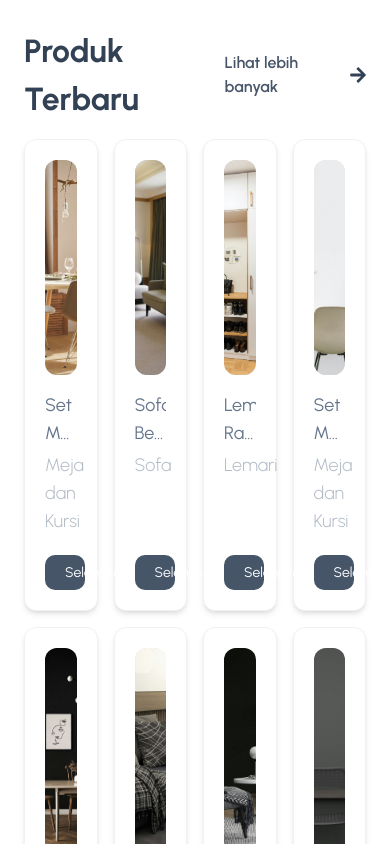
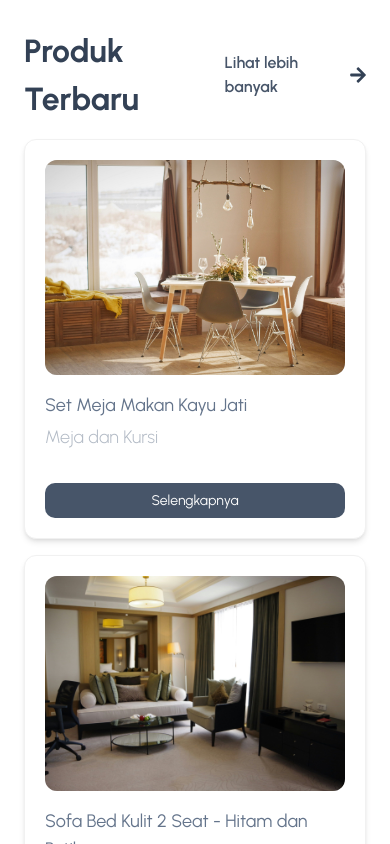
Before and after one commit to salimsulaiman/jatiunggul, a Next.js app: page /product in a window 390 px wide. Shown: the part 1580-2424 px from the top of the page. Built offline with nearby package versions, Linux system fonts and the light colour scheme.

Commit message:
fix: fix responsive for product page

```diff
--- a/src/app/product/page.tsx
+++ b/src/app/product/page.tsx
@@ -45,7 +45,7 @@ function Product() {
             </div>
           </div>
           <div className="w-full grid grid-cols-4 gap-5 mt-4">
-            <div className="h-[277px] bg-alabaster-50 rounded-[20px] relative p-[31px] overflow-hidden shadow-lg col-span-4 md:col-span-2 lg:col-span-1 order-last">
+            <div className="h-[277px] bg-alabaster-50 rounded-[20px] relative p-[31px] overflow-hidden shadow-lg col-span-4 md:col-span-2 lg:col-span-1 order-last lg:order-first">
               <div className="w-full flex flex-col items-end">
                 <h2 className="text-[28px] text-slate-500 font-extrabold uppercase text-start z-10">Brown Chair</h2>
                 <h4 className="text-[15px] text-slate-500 text-start z-10">Kursi indah dan nyaman</h4>
@@ -121,7 +121,7 @@ function Product() {
               <FaArrowRight className="text-slate-700 text-lg ms-2" />
             </div>
           </div>
-          <div className="w-full grid grid-cols-4 gap-4">
+          <div className="w-full grid grid-cols-1 md:grid-cols-2 lg:grid-cols-4 gap-4">
             <div className="min-h-[400px] bg-white border-seashell-100 border-[1px] rounded-xl shadow-md hover:shadow-lg transition-all ease-in-out duration-500 p-5 flex flex-col justify-between">
               <div className="w-full">
                 <div className="w-full h-[215px] bg-seashell-200 rounded-xl overflow-hidden">
```
